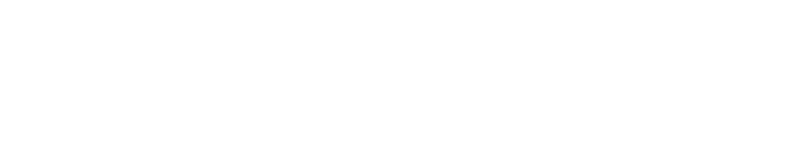
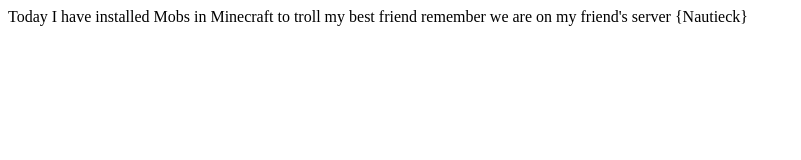
Before and after one commit to gdyduevc/pagina-web, a plain HTML site: page index.html in a window 1280 px wide. Shown: the whole page, without its empty margins (0-801 px from the left). Drawn offline with Linux system fonts and the light colour scheme.

Commit message:
actualisasion

```diff
--- a/index.html
+++ b/index.html
@@ -9,3 +9,16 @@
 
 </body>
 </html>
+
+<div>
+    Today I have installed Mobs in Minecraft to troll my best friend remember we are on my friend's server {Nautieck}
+
+
+
+
+
+
+
+
+
+</div>
```
